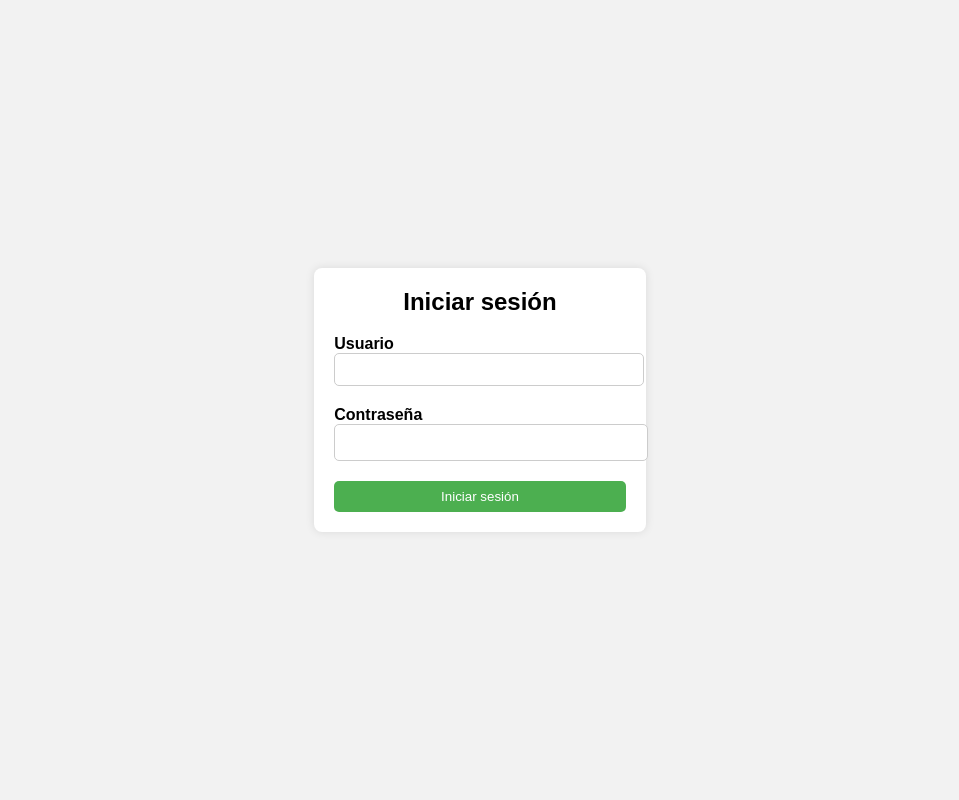
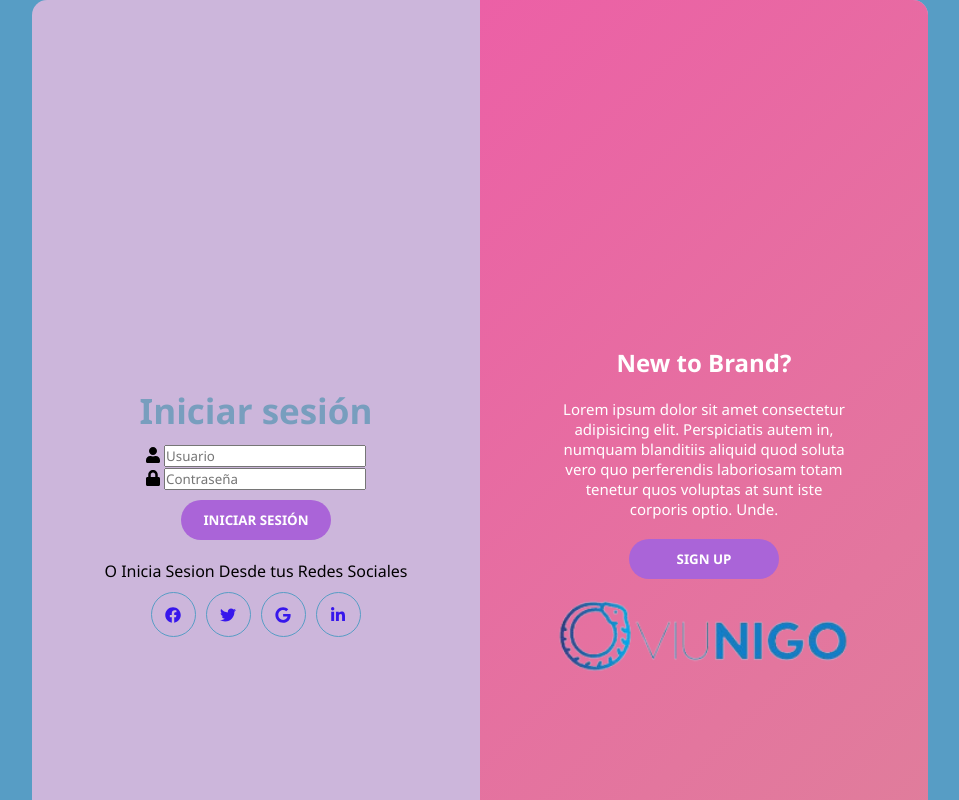
Before and after one commit to Jutria23/ViuniGo, a website: page frontend/index2.html in a window 1280 px wide. Shown: the top 800 px of the page, without its empty margins (160-1119 px from the left). Drawn offline with Linux system fonts and the light colour scheme; files that its build step writes are made by us from their sources.

Commit message:
login
css, html y js login estilos

```diff
--- /dev/null
+++ b/css/style2.css
@@ -0,0 +1,268 @@
+*{
+    margin: 0;
+    padding: 0;
+    box-sizing: border-box;
+    font-family: 'Segoe UI', Tahoma, Geneva, Verdana, sans-serif;
+}
+
+body{
+    display: flex;
+    align-items: center;
+    justify-content: center;
+    min-height: 100vh;
+    background: #579dc5;
+}
+
+.login-container{
+    position: relative;
+    width: 70vw;
+     height: 80vw;
+     background: #ccb6db;
+     border-radius: 15px;
+     box-shadow: 0 4px 20px 0 rgba(0, 0, 0, alpha), 0 6px 20px 0 rgba(0, 0, 0, alpha);
+     overflow: hidden;
+}
+
+.login-container::before{
+    content: "";
+    position: absolute;
+    top: 0;
+    left: -50%;
+    width: 100%;
+    height: 100%;
+    background: linear-gradient(-45deg, #da8c96, #ec60a6);
+    z-index: 6;
+    transform: translateX(100%);
+    transition: 1s ease-in-out;
+}
+
+.signin-signup{
+    position: absolute;
+    top: 0;
+    left: 0;
+    width: 100%;
+    height: 100%;
+    display: flex;
+    align-items: center;
+    justify-content: space-around;
+    z-index: 5;
+}
+
+form{
+    display: flex;
+    align-items: center;
+    justify-content: center;
+    flex-direction: column;
+    width: 40%;
+    min-width: 238px;
+    padding: 0 10px;
+}
+
+form.sign-in-form{
+    opacity: 1;
+    transition: 0.5s ease-in-out;
+    transition-delay: 1s;
+}
+form.sign-up-form{
+    opacity: 0;
+    transition: 0.5s ease-in-out;
+    transition-delay: 1s;
+}
+
+
+h2{
+    font-size: 35px;
+    color: rgb(120, 158, 190);
+    margin-bottom: 10px;
+}
+
+.input-field{
+    width: 100%;
+    height: 50px;
+    background: rgb(129, 101, 59);
+    margin: 10px 0;
+    border: 2px solid #ccb6db;
+    border-radius: 50px;
+    display: flex;
+    align-items: center;
+}
+
+.input-field i{
+    flex: 0;
+    text-align: right;
+    color: rgb(255, 255, 255);
+    font-size: 18px;
+}
+
+.input-field input{
+    flex: 5;
+    background: none;
+    border: none;
+    outline: none;
+    width: 100%;
+    font-size: 24px;
+    font-weight: 600;
+    color: rgb(255, 255, 255);
+}
+
+button{
+    width: 150px;
+    height:  40px;
+    border: none;
+    border-radius: 50px;
+    background: #aa64d8;
+    color: #fff;
+    font-weight: 600;
+    margin: 10px 0;
+    text-transform: uppercase;
+}
+
+button:hover{
+    background: #579dc5 ;
+}
+
+.social-text{
+    margin: 10px 0;
+    font-size: 16px;
+}
+
+.social-media{
+    display: flex;
+    justify-content: center;
+}
+
+.social-icon{
+    height: 45px;
+    width: 45px;
+    display: flex;
+    align-items: center;
+    justify-content: center;
+    color: #3717ec;
+    border: 1px solid #579dc5;
+    border-radius: 50px;
+    margin: 0 5px;
+}
+
+a{
+    text-decoration: none;
+}
+
+.social-icon:hover{
+    background-color: #579dc5;
+}
+
+.panels-container{
+    position: absolute;
+    top: 0;
+    left: 0;
+    width: 100%;
+    height: 100%;
+    display: flex;
+    align-items: center;
+    justify-content: space-around;
+}
+
+.panel{
+    display: flex;
+    flex-direction: column;
+    align-items: center;
+    justify-content: space-around;
+    width: 35%;
+    min-width: 238px;
+    padding: 0 10px;
+    text-align: center;
+    z-index: 6;
+}
+
+.left-panel{
+    pointer-events: none;
+}
+
+.content{
+    color: #ffffff;
+    transition: 1.1s ease-in-out;
+    transition-delay: 0.5s;
+}
+
+.panel h3{
+    font-size: 24px;
+    padding: 10px;
+}
+
+.panel p{
+    font-size: 15px;
+    padding: 10px 0;
+}
+
+.images{
+    width: 100%;
+    transition: 1.1s ease-in-out;
+    transition-delay: 0.4s;
+}
+
+.left-panel .images,
+.left-panel .content{
+    transform: translateX(-200%);
+}
+.right-panel .images,
+.right-panel .content{
+    transform: translateX(0);
+}
+/*Animation*/
+
+.login-container.sign-up-mode::before{
+    transform: translateX(0);
+}
+
+.login-container.sign-up-mode .right-panel .images,
+.login-container.sign-up-mode .right-panel .content {
+    transform: translateX(200%);
+}
+
+.login-container.sign-up-mode .left-panel .images,
+.login-container.sign-up-mode .left-panel .content {
+    transform: translateX(0);
+}
+
+
+.login-container.sign-up-mode form.sign-in-form{
+    opacity: 0;
+}
+
+.login-container.sign-up-mode form.sign-up-form{
+    opacity: 1;
+}
+
+
+.login-container.sign-up-mode .right-panel{
+    pointer-events: none;
+}
+.login-container.sign-up-mode .left-panel{
+    pointer-events: all;
+}
+
+
+/*Responsive MOBILE*/
+
+
+@media (max-width:779px){
+    .login-container{
+        width: 100vw;
+        height: 100vw;
+    }
+}
+
+@media (max-width:635px){
+    .login-container::before{
+        display: none;
+    }
+    form{
+        width: 80%;
+    }
+    form.sign-up-form{
+        display: none;
+    }
+    .panels-container{
+        display: none;
+    }
+}
--- a/css/styles.css
+++ b/css/styles.css
@@ -93,6 +93,7 @@ nav ul {
   padding: 14px 16px;
   display: block;
 }
+/* Login - Sign up */
 
 .menu li a:hover {
   background-color: #ddd;
--- a/frontend/index2.html
+++ b/frontend/index2.html
@@ -3,23 +3,93 @@
 <head>
     <meta charset="UTF-8">
     <meta name="viewport" content="width=device-width, initial-scale=1.0">
+    <script defer src="https://use.fontawesome.com/releases/v5.15.4/js/all.js" integrity="sha384-rOA1PnstxnOBLzCLMcre8ybwbTmemjzdNlILg8O7z1lUkLXozs4DHonlDtnE7fpc" crossorigin="anonymous"></script>
     <title>Iniciar sesión</title>
-    <link rel="stylesheet" href="styles.css">
+    <link rel="stylesheet" href="/css/style2.css">
+    <link rel="icon" href="/img/Icon.png" type="image/x-icon">
+
 </head>
 <body>
     <div class="login-container">
-        <h2>Iniciar sesión</h2>
-        <form action="index.html">
-            <div class="input-group">
-                <label for="username">Usuario</label>
-                <input type="text" id="username" name="username" required>
+        <div class="signin-signup">
+            <form action="index.html" class="sign-in-form">
+                <h2>Iniciar sesión</h2>
+                <div class="input-group">
+                    <i class="fas fa-user"></i>
+                    <input type="text" id="username" name="username" placeholder="Usuario" required>
+                </div>
+                <div class="input-group">
+                    <i class="fas fa-lock"></i>
+                    <input type="password"  placeholder="Contraseña">
+                </div>
+                <button type="submit">Iniciar sesión</button>
+                <p class="social-text">O Inicia Sesion Desde tus Redes Sociales</p>
+                <div class="social-media">
+                    <a href="#" class="social-icon">
+                        <i class="fab fa-facebook"></i>
+                    </a>
+                    <a href="#" class="social-icon">
+                        <i class="fab fa-twitter"></i>
+                    </a>
+                    <a href="#" class="social-icon">
+                        <i class="fab fa-google"></i>
+                    </a>
+                    <a href="#" class="social-icon">
+                        <i class="fab fa-linkedin-in"></i>
+                    </a>
+                </div>
+            </form>
+            <form action="index.html">
+                <h2>Registrarse</h2>
+                <div class="input-group">
+                    <i class="fas fa-user"></i>
+                    <input type="text" id="username" name="username" placeholder="Usuario" required>
+                </div>
+                <div class="input-group">
+                    <i class="fas fa-envelope"></i>
+                    <input type="text" id="Email" name="Email" placeholder="Correo" required>
+                </div>
+                <div class="input-group">
+                    <i class="fas fa-lock"></i>
+                    <input type="password" id="password" name="password" placeholder="Contraseña" required>
+                </div>
+                <button type="submit">Registrarse</button>
+                <p class="social-text">O Inicia Sesion Desde tus Redes Sociales</p>
+                <div class="social-media">
+                    <a href="#" class="social-icon">
+                        <i class="fab fa-facebook"></i>
+                    </a>
+                    <a href="#" class="social-icon">
+                        <i class="fab fa-twitter"></i>
+                    </a>
+                    <a href="#" class="social-icon">
+                        <i class="fab fa-google"></i>
+                    </a>
+                    <a href="#" class="social-icon">
+                        <i class="fab fa-linkedin-in"></i>
+                    </a>
+                </div>
+            </form>
+        </div>
+        <div class="panels-container">
+            <div class="panel left-panel">
+                <div class="content">
+                    <h3>Member of Brand?</h3>
+                    <p>Lorem ipsum dolor sit amet consectetur adipisicing elit. Perspiciatis autem in, numquam blanditiis aliquid quod soluta vero quo perferendis laboriosam totam tenetur quos voluptas at sunt iste corporis optio. Unde.</p>
+                    <button class="btn" id="sign-in-btn" >Sign in</button>
+                </div>
+                <img src="/img/ViUniGo_Icon.png" alt="" class="images">
             </div>
-            <div class="input-group">
-                <label for="password">Contraseña</label>
-                <input type="password" id="password" name="password" required>
+            <div class="panel right-panel">
+                <div class="content">
+                    <h3>New to Brand?</h3>
+                    <p>Lorem ipsum dolor sit amet consectetur adipisicing elit. Perspiciatis autem in, numquam blanditiis aliquid quod soluta vero quo perferendis laboriosam totam tenetur quos voluptas at sunt iste corporis optio. Unde.</p>
+                    <button class="btn" id="sign-up-btn">Sign up</button>
+                </div>
+                <img src="/img/ViUniGo_Icon.png" alt="" class="images">
             </div>
-            <button type="submit">Iniciar sesión</button>
-        </form>
+        </div>
     </div>
+    <script src="/js/script.js"></script>
 </body>
 </html>
--- a/js/script.js
+++ b/js/script.js
@@ -1,3 +1,15 @@
+// Cambio de inicio a registro
+
+const sign_in_btn = document.querySelector("#sign-in-btn");
+const sign_up_btn = document.querySelector("#sign-up-btn");
+const container = document.querySelector(".login-container");
+
+sign_up_btn.addEventListener("click", () => {
+    container.classList.add("sign-up-mode");
+});
+sign_in_btn.addEventListener("click", () => {
+    container.classList.remove("sign-up-mode");
+});
 
 // Scroll Infinito
 let imagenes = [];
```
